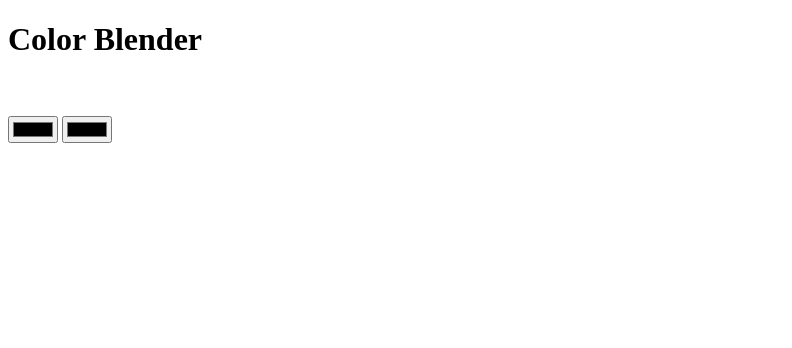
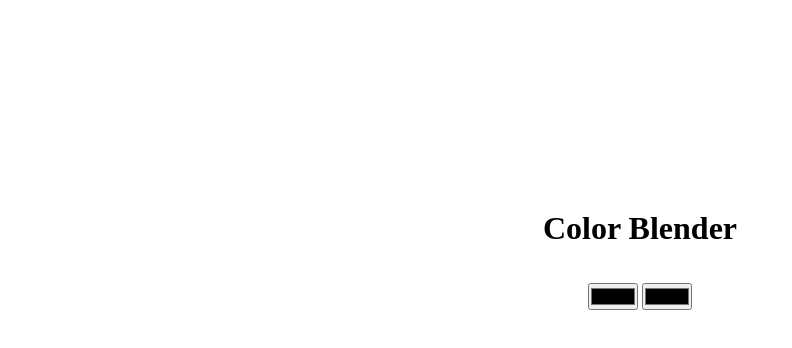
Before and after one commit to dhairyaj/Color-Blender, a plain HTML site: page index.html in a window 1280 px wide. Shown: the whole page, without its empty margins (0-792 px from the left). Drawn offline with Linux system fonts and the light colour scheme.

Commit message:
Add basic styles

```diff
--- /dev/null
+++ b/assets/styles.css
@@ -0,0 +1,13 @@
+*, *::after, *::before {
+    margin: 0;
+    padding: 0;
+}
+
+.container {
+    width: 100%;
+    position: absolute;
+    top: 30%;
+    left: 50%;
+    transform: translate(-50%, -30%);
+    text-align: center;
+}
--- a/index.html
+++ b/index.html
@@ -4,6 +4,7 @@
     <meta charset="UTF-8">
     <meta name="viewport" content="width=device-width, initial-scale=1.0">
     <title>Color Blender</title>
+    <link rel="stylesheet" href="./assets/styles.css">
 </head>
 <body id="bodybg">
     <div class="container">
```
